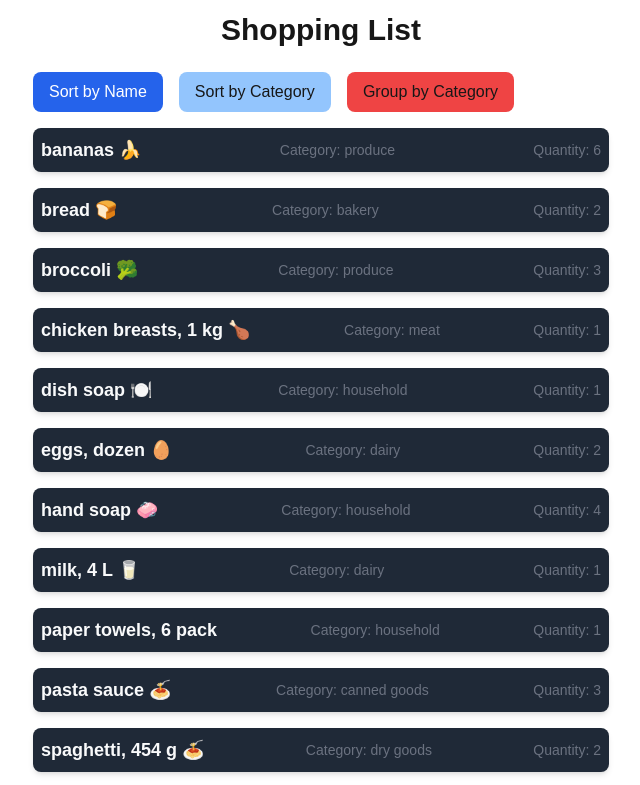
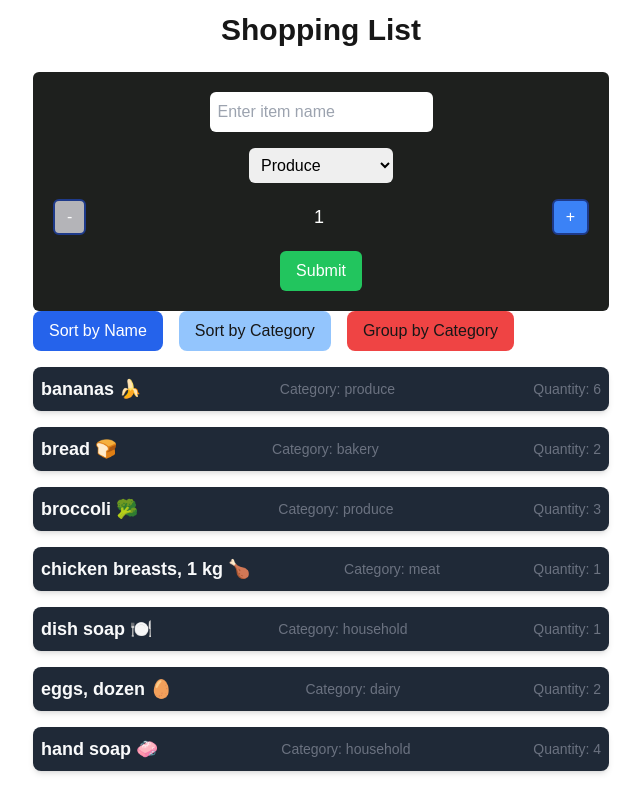
Before and after one commit to MalekMansour/cprg306-assignments, a Next.js app: page /week-7 in a window 1280 px wide. Shown: the top 785 px of the page, without its empty margins (319-959 px from the left). Built offline with nearby package versions, Linux system fonts and the light colour scheme.

Commit message:
Update page.js

```diff
--- a/app/week-7/page.js
+++ b/app/week-7/page.js
@@ -1,11 +1,25 @@
+"use client";
+
+import React, { useState } from 'react';
 import ItemList from './item-list';
+import NewItem from './new-item';
+import itemsData from './items.json';
 
 const Page = () => {
+  const [items, setItems] = useState(itemsData);
+
+  const handleAddItem = (newItem) => {
+    setItems((prevItems) => [...prevItems, newItem]);
+  };
+
   return (
     <main className="min-h-screen bg-black-20 p-3">
       <div className="max-w-xl mx-auto">
         <h1 className="text-3xl font-bold text-center text-white-700 mb-6">Shopping List</h1>
-        <ItemList />
+
+        <NewItem onAddItem={handleAddItem} />
+
+        <ItemList items={items} />
       </div>
     </main>
   );
```
